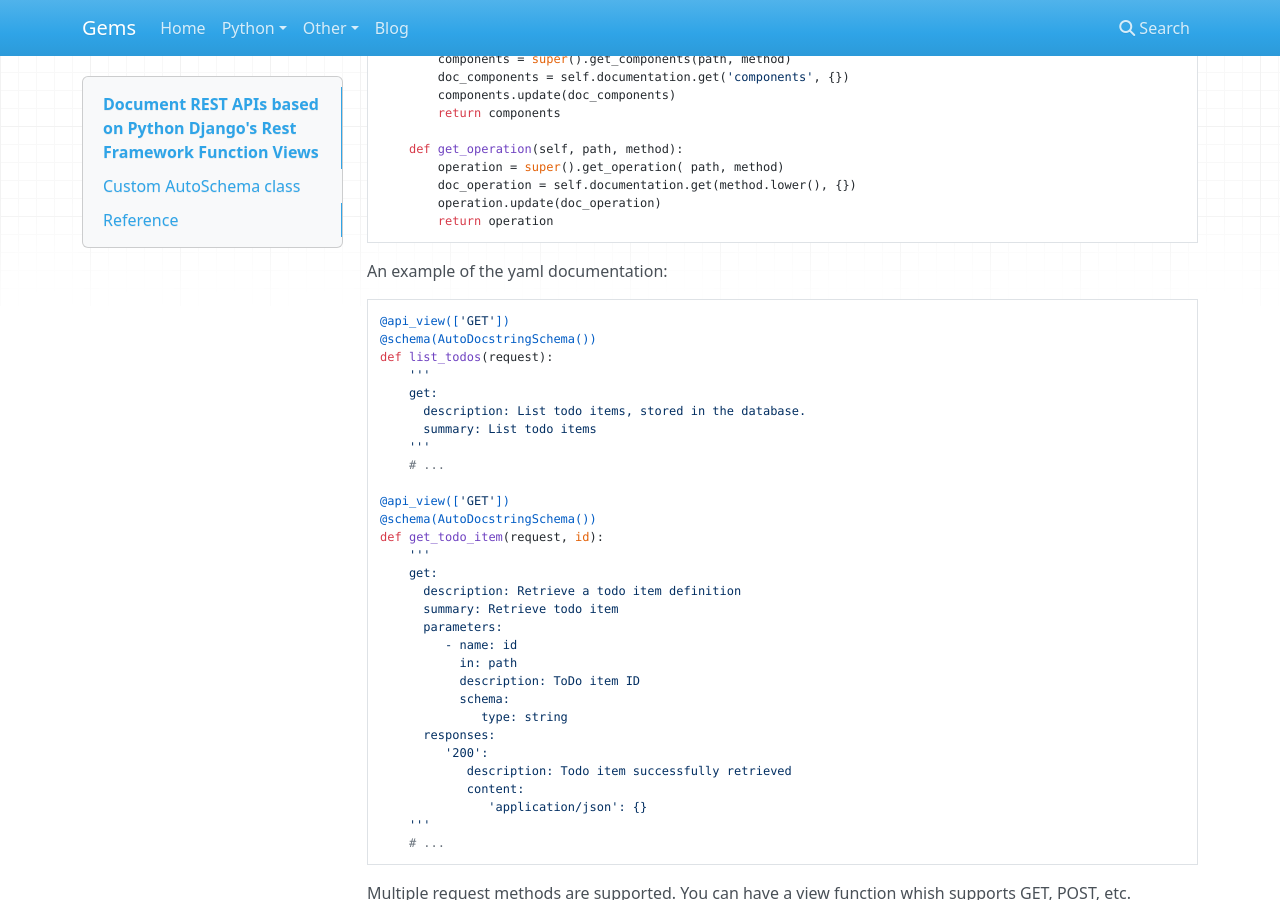
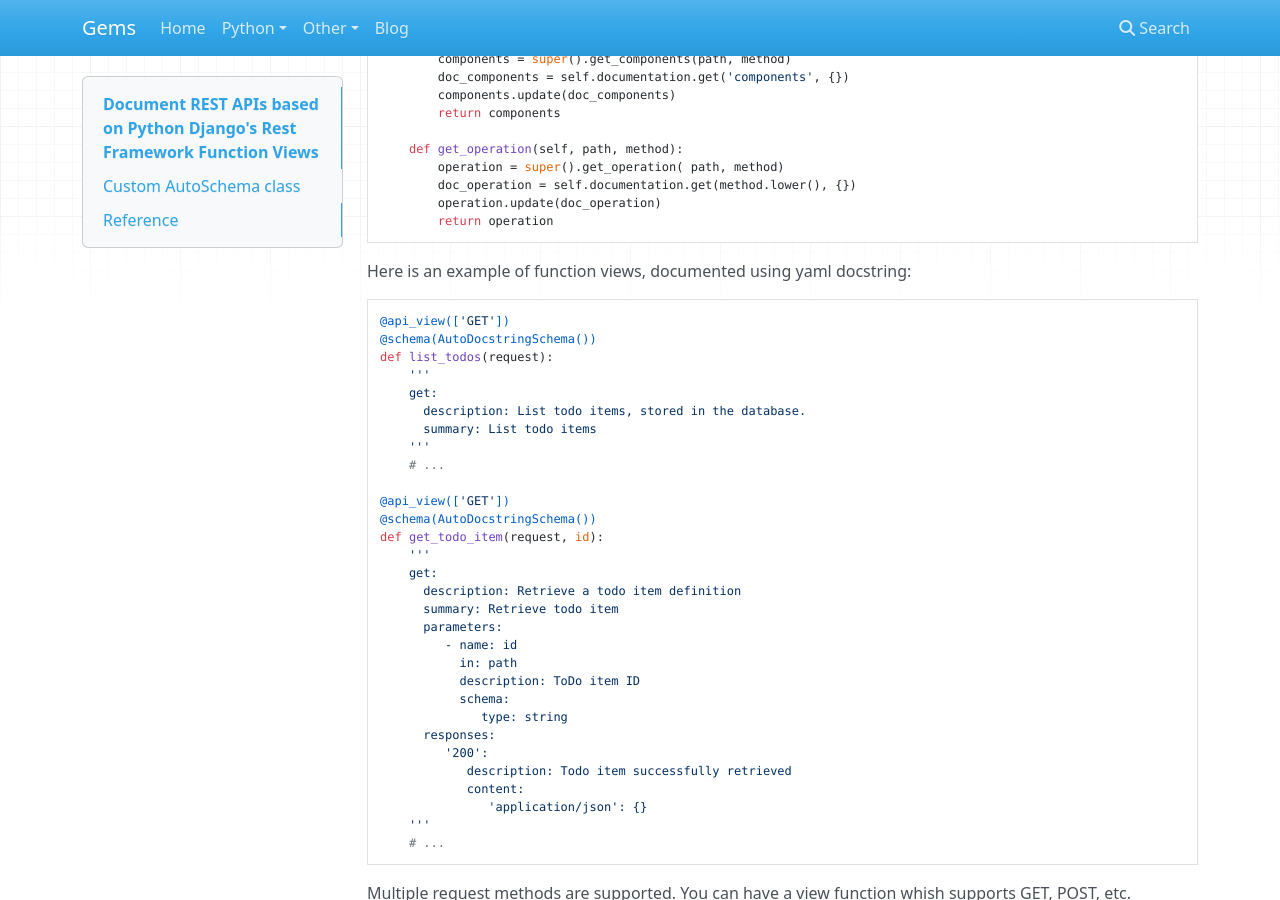
Before and after one commit to ivangeorgiev/gems, an MkDocs documentation site: the page built from docs/python/misc/python-django-rest-framework-openapi-documentation.md, in a window 1280 px wide and 900 px high, scrolled down 1126 px. Built offline with MkDocs 1.6.1, drawn with Linux system fonts in a browser that asks for light colours; nearby versions of some CDN libraries.

Commit message:
django rest framework function view documentation

````diff
--- a/docs/python/misc/python-django-rest-framework-openapi-documentation.md
+++ b/docs/python/misc/python-django-rest-framework-openapi-documentation.md
@@ -55,7 +55,7 @@ class AutoDocstringSchema(AutoSchema):
         return operation
 ```
 
-An example of the yaml documentation:
+Here is an example of function views, documented using yaml docstring:
 
 ```python
 @api_view(['GET'])
````
